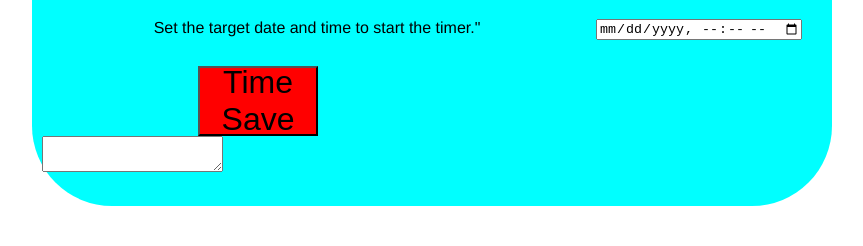
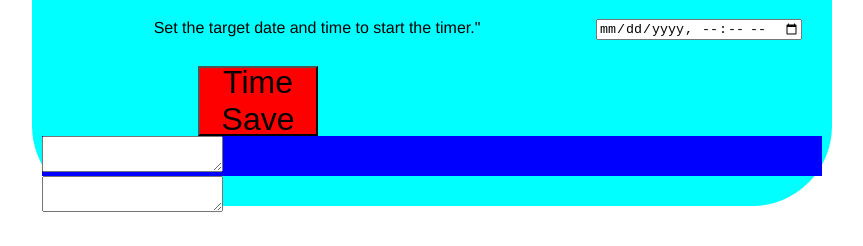
Before and after one commit to IND-XR/Project-Time-Count-Down, a plain HTML site: page Time/index.html in a window 1280 px wide. Shown: the part 244-490 px from the top of the page, without its empty margins (176-1039 px from the left). Drawn offline with Linux system fonts and the light colour scheme.

Commit message:
complete only timer area commet

```diff
--- a/Time/App.js
+++ b/Time/App.js
@@ -47,6 +47,14 @@ document.addEventListener("DOMContentLoaded", function () {
 
     const text = document.createElement("textarea");
     document.innerText = timing
+
+    save.addEventListener('click',function(){
+      textstore.innerText = text
+      console.log("hello")
+
+    })
+
+
 
     timesave.appendChild(savedTime,text);
   });
--- a/Time/index.html
+++ b/Time/index.html
@@ -17,7 +17,10 @@
 
 
       <div id="timesave">  </div>
-      <textarea name="" >  </textarea>
+      <div id="textstore">
+        <textarea name="" id=""></textarea> </div>
+
+      <textarea name="" id="text"> </textarea>
     </div>
     <script src="App.js"></script>
   </body>
--- a/Time/style.css
+++ b/Time/style.css
@@ -63,3 +63,7 @@ button{
     justify-content: center;
 
 } */
+
+#textstore{
+background-color: blue;
+}
```
